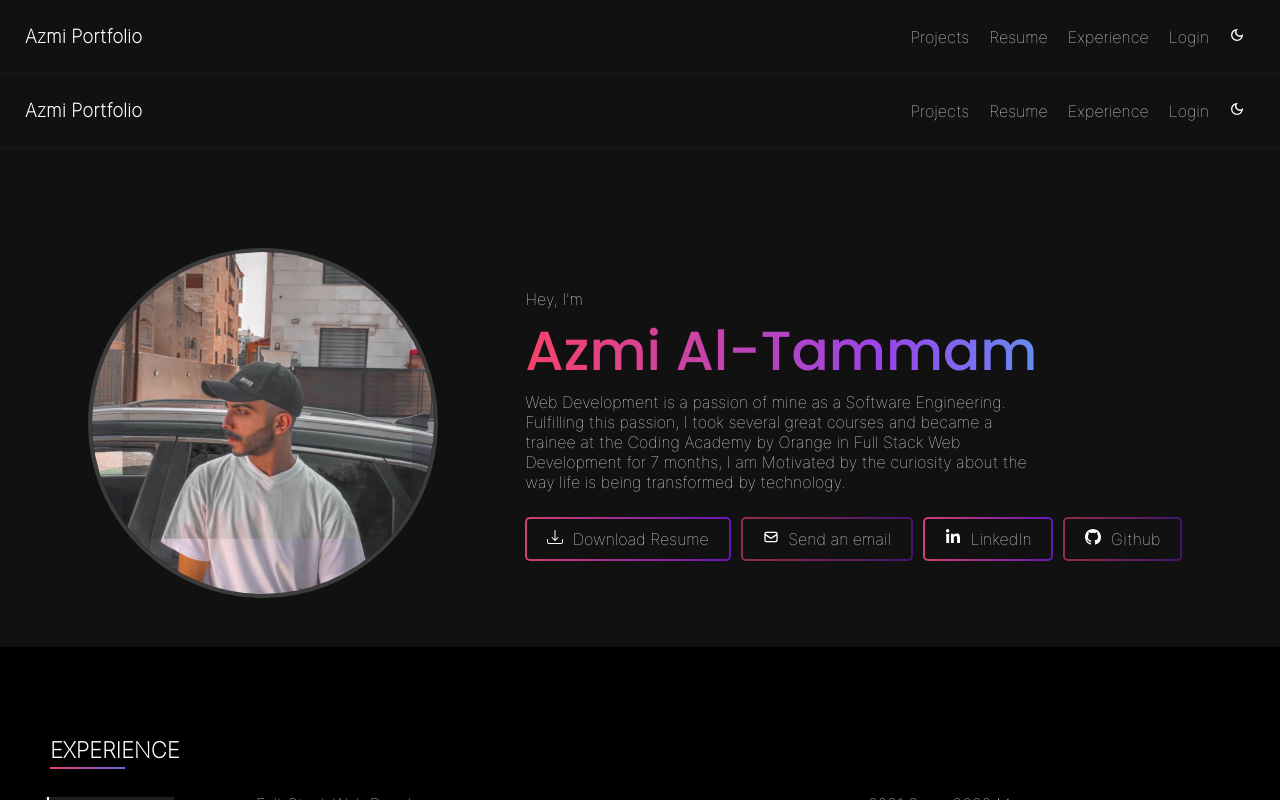
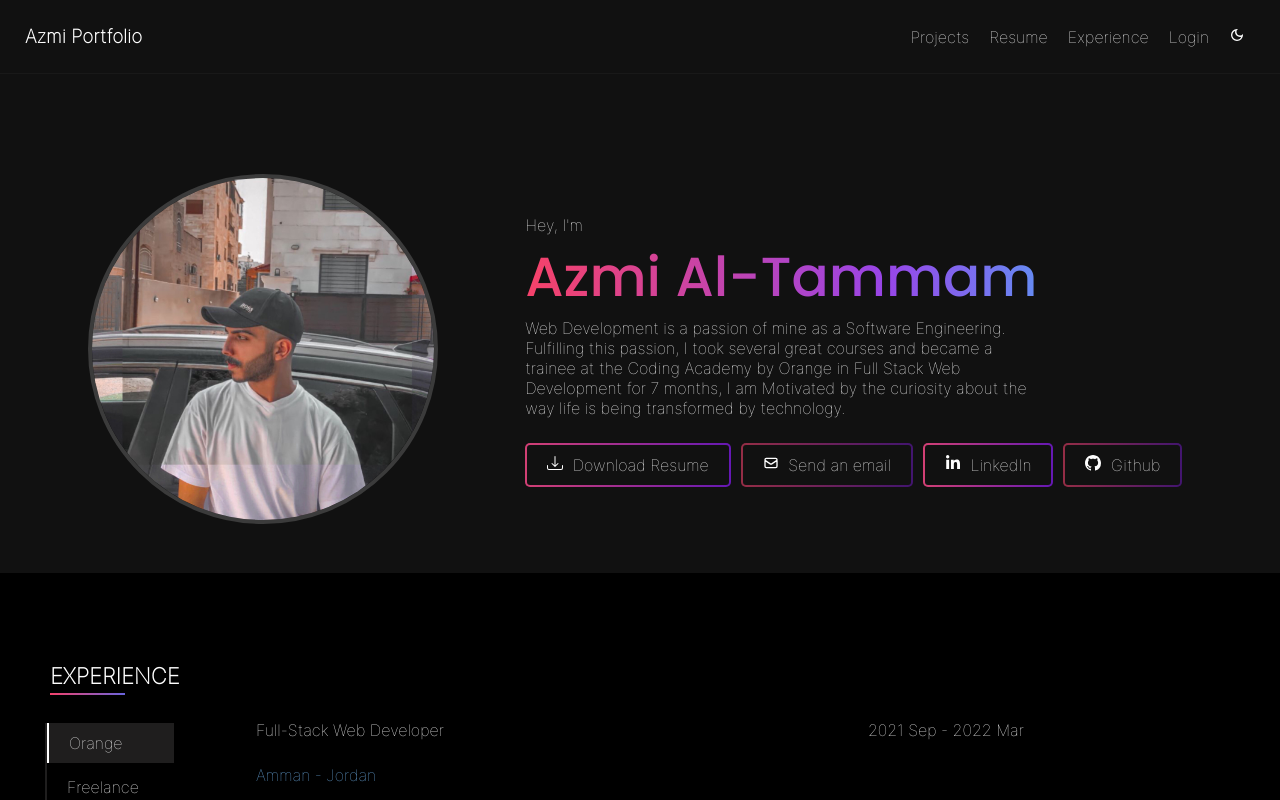
Before and after one commit to AzmiTammam/ReactPortfolio, a React (Create React App) app: page / in a window 1280 px wide. Shown: the top 800 px of the page. Built offline with nearby package versions, Linux system fonts and the light colour scheme.

Commit message:
Remove The Navbar Component from HomePage

```diff
--- a/src/Pages/HomePage.jsx
+++ b/src/Pages/HomePage.jsx
@@ -1,13 +1,11 @@
 import react from "react";
 import Experience from "../Components/Experience/Experience";
 import Header from "../Components/Header/Header";
-import Navbar from "../Components/Navbar/Navbar";
 import Projects from "../Components/Projects/Projects";
 import Footer from "../Components/Footer/Footer";
 function HomePage() {
       return(
             <>
-            <Navbar />
             <Header />
             <Experience />
             <Projects />
```
